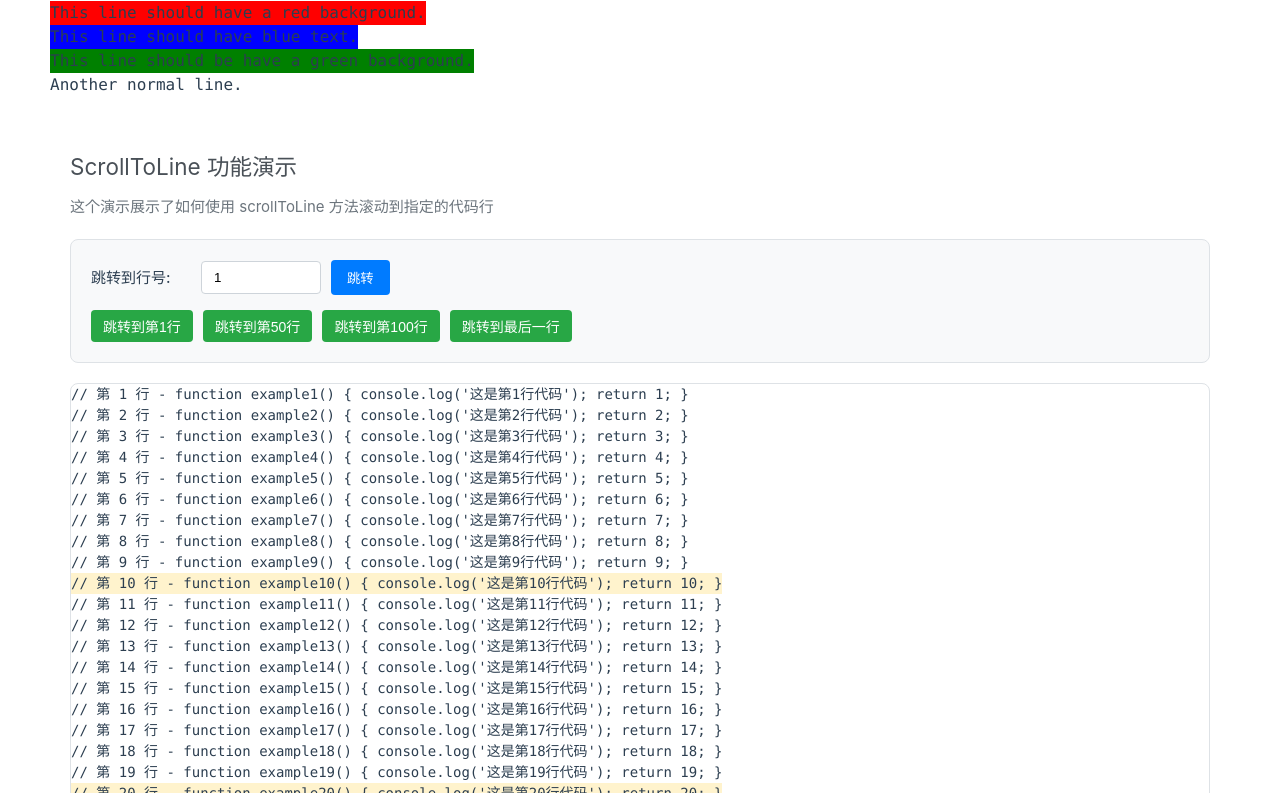
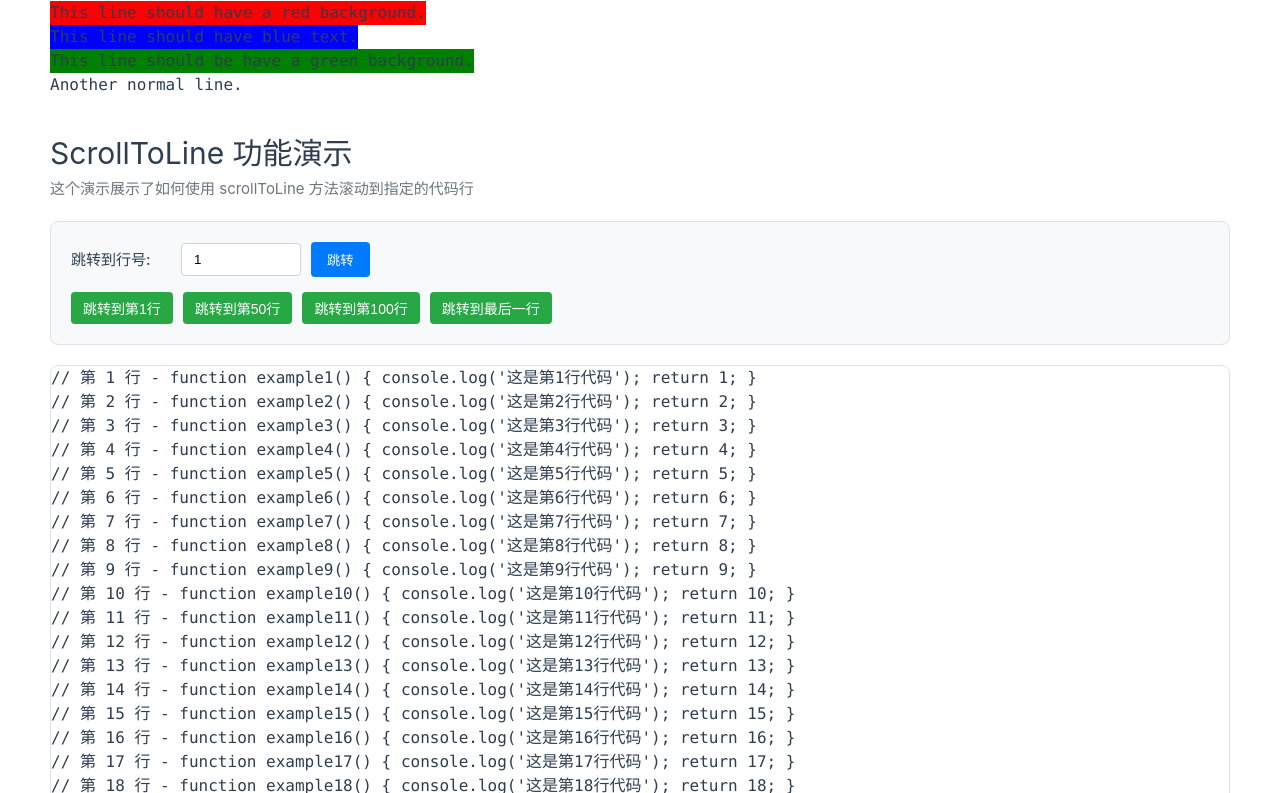
Before and after one commit to belos-street/code-viewer-preview, a Vue app: page / in a window 1280 px wide. Shown: the part 1087-1880 px from the top of the page. Built offline with nearby package versions, Linux system fonts and the light colour scheme; the HTML template or start-up script is replaced by a standard one.

Commit message:
fix: 优化demo演示

```diff
--- a/src/assets/base.css
+++ b/src/assets/base.css
@@ -36,20 +36,6 @@
   --section-gap: 160px;
 }
 
-@media (prefers-color-scheme: dark) {
-  :root {
-    --color-background: var(--vt-c-black);
-    --color-background-soft: var(--vt-c-black-soft);
-    --color-background-mute: var(--vt-c-black-mute);
-
-    --color-border: var(--vt-c-divider-dark-2);
-    --color-border-hover: var(--vt-c-divider-dark-1);
-
-    --color-heading: var(--vt-c-text-dark-1);
-    --color-text: var(--vt-c-text-dark-2);
-  }
-}
-
 *,
 *::before,
 *::after {
--- a/src/example/demo5.vue
+++ b/src/example/demo5.vue
@@ -1,6 +1,6 @@
 <template>
   <div class="demo-container">
-    <h2>ScrollToLine 功能演示</h2>
+    <h1>ScrollToLine 功能演示</h1>
     <p>这个演示展示了如何使用 scrollToLine 方法滚动到指定的代码行</p>
 
     <div class="controls">
@@ -19,7 +19,7 @@
     </div>
 
     <div class="code-container">
-      <CodeViewer ref="codeViewerRef" :code="codeLines" :plugins="plugins" size="medium" language="javascript" />
+      <CodeViewer ref="codeViewerRef" :code="codeLines" language="javascript" />
     </div>
 
     <div class="info">
@@ -33,7 +33,6 @@
 <script setup lang="ts">
 import { ref, computed } from 'vue'
 import { CodeViewer } from 'lib/core'
-import { createLineBgColorPlugin } from 'lib/plugin/line-bg-color'
 import type { RawCodeLine } from 'lib/core/types'
 
 // 生成测试代码行
@@ -43,11 +42,7 @@ const generateCodeLines = (count: number): RawCodeLine[] => {
   for (let i = 1; i <= count; i++) {
     const line: RawCodeLine = {
       id: `line-${i}`,
-      content: `// 第 ${i} 行 - function example${i}() { console.log('这是第${i}行代码'); return ${i}; }`,
-      meta: {
-        // 每10行设置一个背景色，方便识别
-        bgColor: i % 10 === 0 ? '#fff3cd' : i % 25 === 0 ? '#d1ecf1' : i % 50 === 0 ? '#d4edda' : undefined
-      }
+      content: `// 第 ${i} 行 - function example${i}() { console.log('这是第${i}行代码'); return ${i}; }`
     }
     lines.push(line)
   }
@@ -56,7 +51,6 @@ const generateCodeLines = (count: number): RawCodeLine[] => {
 }
 
 const codeLines = ref<RawCodeLine[]>(generateCodeLines(200))
-const plugins = ref([createLineBgColorPlugin()])
 const codeViewerRef = ref<InstanceType<typeof CodeViewer> | null>(null)
 const targetLine = ref<number>(1)
 
@@ -83,7 +77,6 @@ const scrollToLine = (lineNumber: number) => {
 
 <style scoped>
 .demo-container {
-  padding: 20px;
   max-width: 1200px;
   margin: 0 auto;
 }
```
